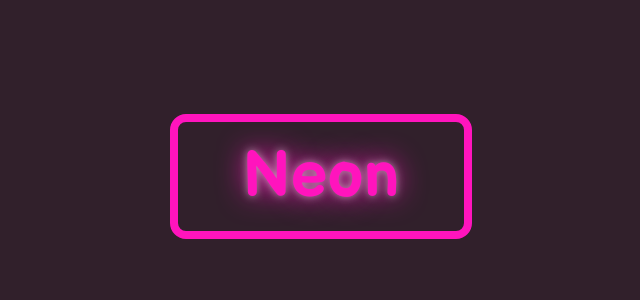
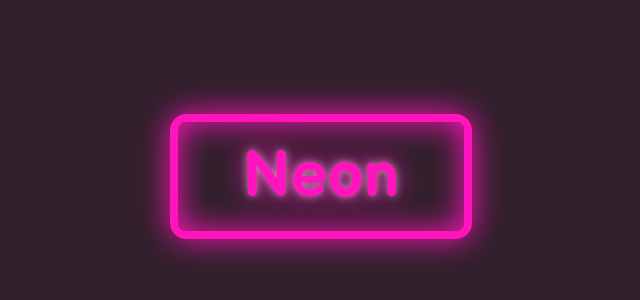
Before and after one commit to Annie-Huang/neon-button-with-css, a website: page index.html in a window 1280 px wide. Shown: the part 232-532 px from the top of the page, without its empty margins (239-879 px from the left). Drawn offline with Linux system fonts and the light colour scheme.

Commit message:
Add box shadow both inside and outside the border through inset

```diff
--- a/style.css
+++ b/style.css
@@ -36,4 +36,9 @@ body {
      The first two variable doesn't really matter as it's for white.
   */
   text-shadow: 0 0 0.125em hsl(0 0% 100% / 0.5), 0 0 0.45em currentColor;
+
+  /* 'inset' adds the shadow to the inside of the element.
+     If you want the shadow on both inside and outside the border (looks like the border is the light globe)
+   */
+  box-shadow: inset 0 0 0.5em 0 var(--clr-neon), 0 0 0.5em 0 var(--clr-neon);
 }
```
